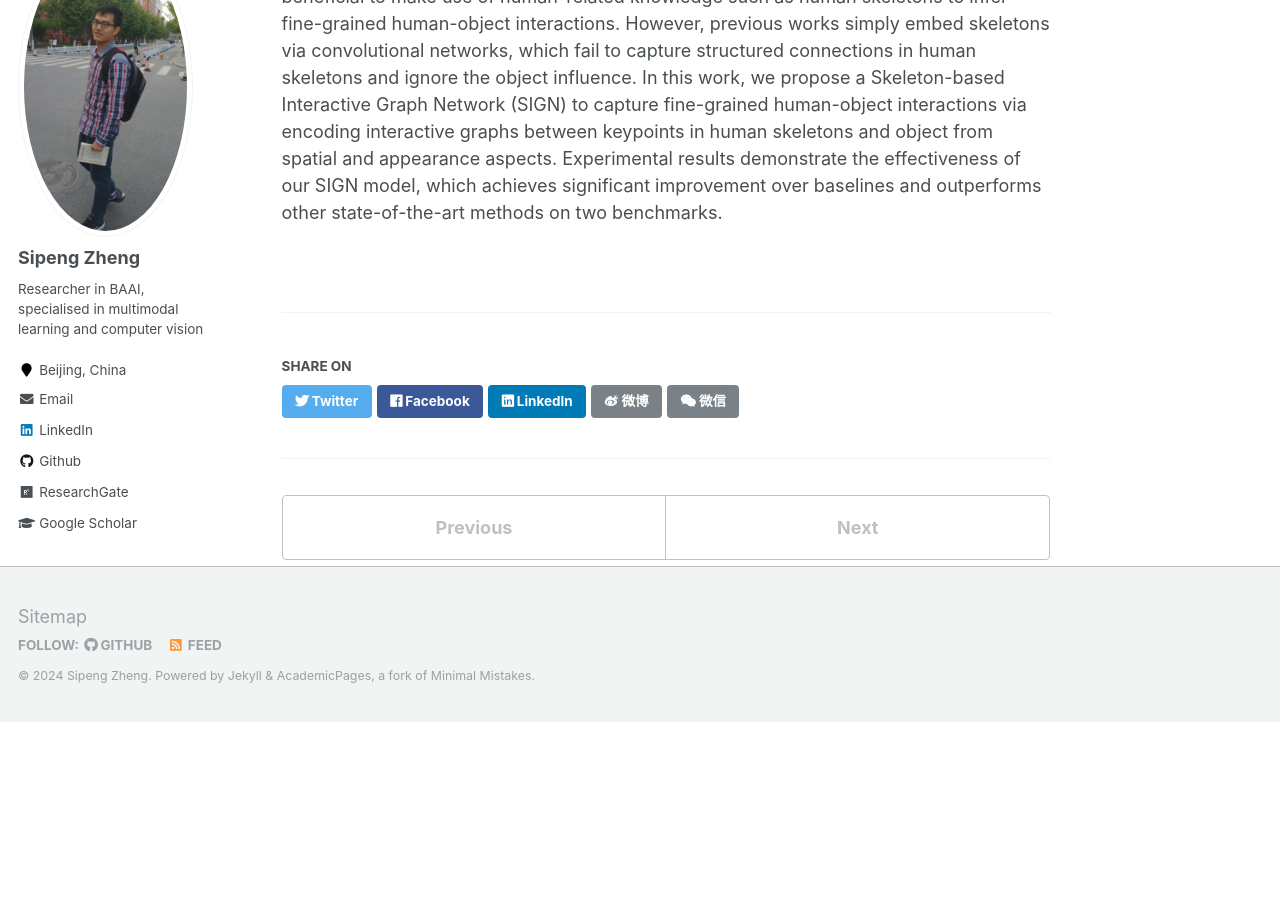
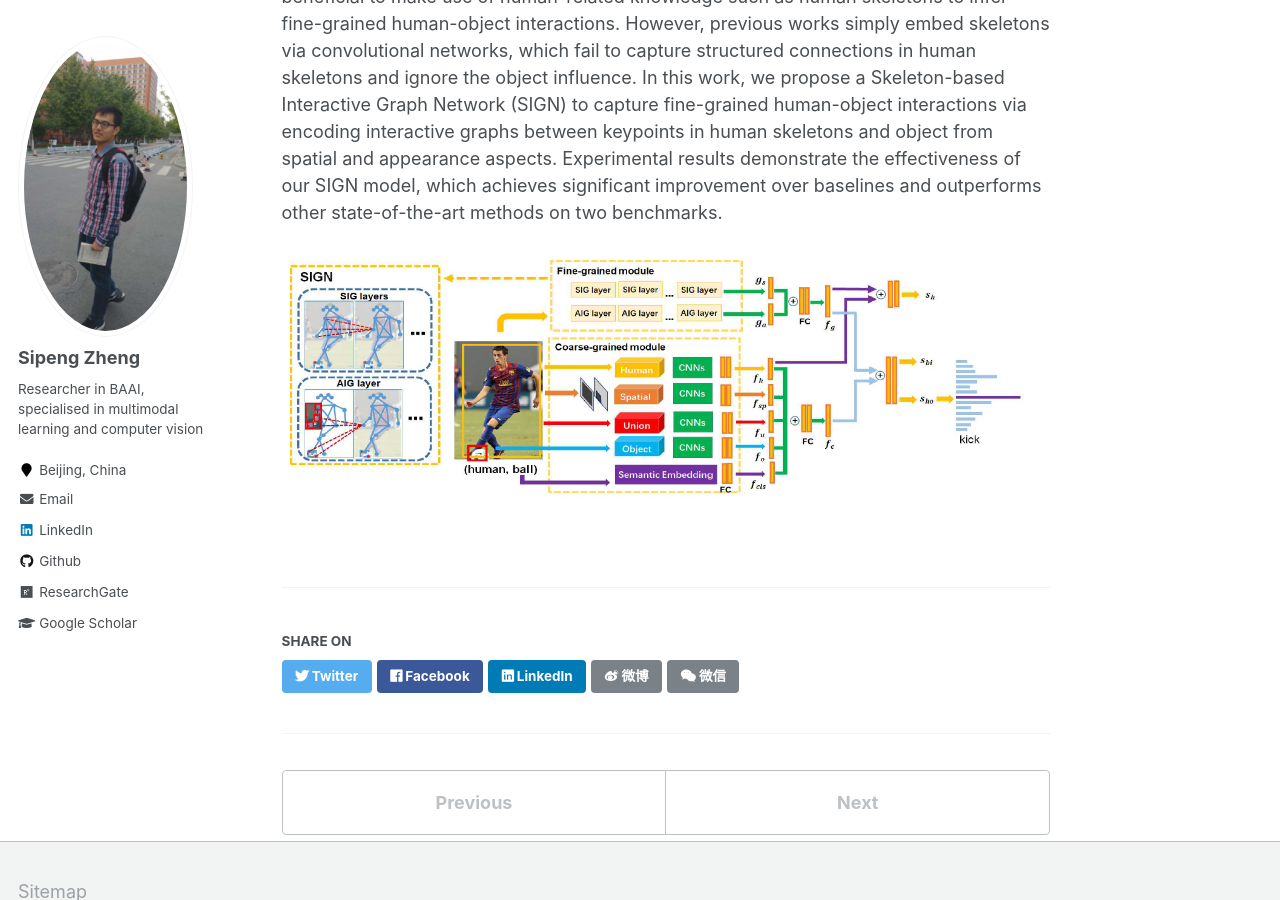
Before and after one commit to zhengsipeng/zhengsipeng.github.io, a Jekyll site: the page built from _publications/2020-8-SKELETON.md, in a window 1280 px wide and 900 px high, scrolled down 445 px. Built offline with Jekyll 4.4.1, drawn with Linux system fonts in a browser that asks for light colours; before the commit the page ends 1167 px from its top, so only the background shows below that.

Commit message:
update 24.1.4

```diff
--- a/_publications/2020-8-SKELETON.md
+++ b/_publications/2020-8-SKELETON.md
@@ -9,3 +9,6 @@ paperurl: 'https://ieeexplore.ieee.org/document/9102755'
 citation: 'S Zheng, S Chen, Q Jin. "Skeleton-based interactive graph network for human object interaction detection." <i>2020 IEEE International Conference on Multimedia and Expo (ICME)</i>. 1-6.'
 ---
 The human-object interaction detection (HOI) task aims to localize human and objects in an input image and predict their relationships, which is essential for understanding human behaviors in complex scenes. Due to the human-centric nature of the HOI task, it is beneficial to make use of human-related knowledge such as human skeletons to infer fine-grained human-object interactions. However, previous works simply embed skeletons via convolutional networks, which fail to capture structured connections in human skeletons and ignore the object influence. In this work, we propose a Skeleton-based Interactive Graph Network (SIGN) to capture fine-grained human-object interactions via encoding interactive graphs between keypoints in human skeletons and object from spatial and appearance aspects. Experimental results demonstrate the effectiveness of our SIGN model, which achieves significant improvement over baselines and outperforms other state-of-the-art methods on two benchmarks.
+
+
+![image missing](../images/pubs/icme20_skeleton.jpg "Figure 1")
```
Also changed, not shown: _publications/2019-9-VIDVRD.md (+3 -0 lines).
